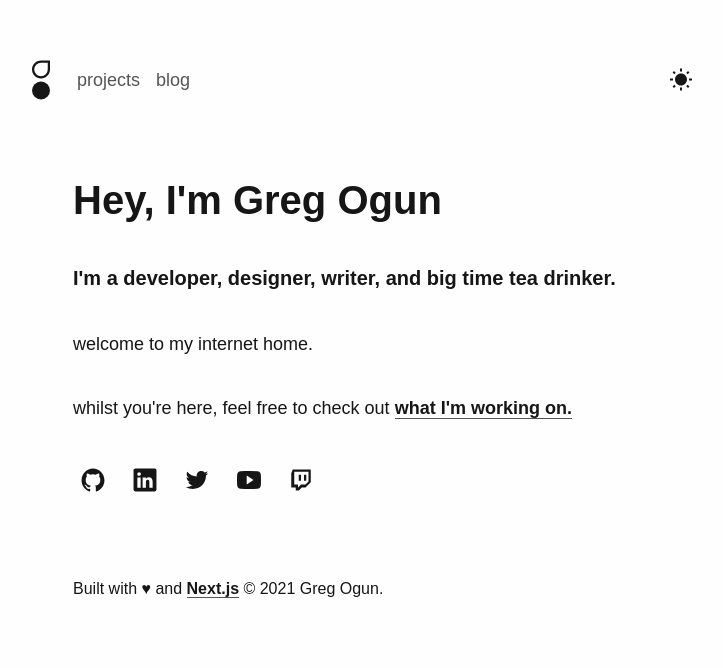
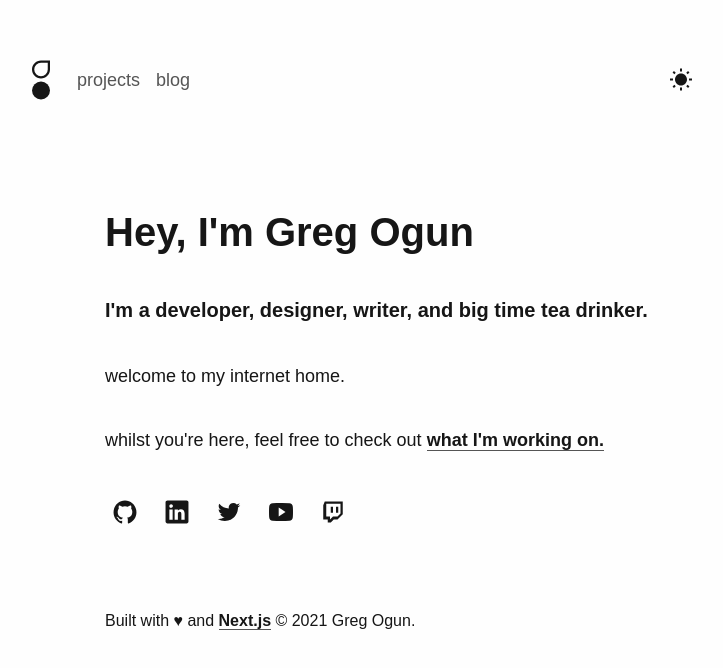
Before and after one commit to gregogun/portfolio-v3, a Next.js app: page / in a window 1280 px wide. Shown: the top 668 px of the page, without its empty margins (279-1002 px from the left). Built offline with nearby package versions, Linux system fonts and the light colour scheme.

Commit message:
style: seperate nav and main padding

```diff
--- a/components/container.tsx
+++ b/components/container.tsx
@@ -1,8 +1,10 @@
-import { styled } from 'stitches.config';
+import { css, styled } from 'stitches.config';
 import Head from 'next/head';
 import { flex } from '@/styles/utils/flex';
 import { link } from '@/styles/link';
 import { Navbar } from '@/components/navbar';
+
+const box = css({});
 
 const PageContainer = styled('div', {
   width: '100%',
@@ -35,14 +37,13 @@ const Container = ({ ...props }: ContainerProps) => {
     <PageContainer
       css={{
         '@bp1': {
-          p: '$4',
+          p: '$2',
         },
         '@bp2': {
-          p: '$8',
+          p: '$6',
         },
         '@bp3': {
           mt: '$4',
-          p: '$6',
         },
         '@bp4': {
           mt: '$8',
@@ -66,7 +67,21 @@ const Container = ({ ...props }: ContainerProps) => {
       <header>
         <Navbar />
       </header>
-      <main>
+      <main
+        className={box({
+          css: {
+            '@bp1': {
+              p: '$2',
+            },
+            '@bp2': {
+              p: '$6',
+            },
+            // '@bp3': {
+            //   p: '$6',
+            // },
+          },
+        })}
+      >
         {children}
         <footer
           role="contentinfo"
```
